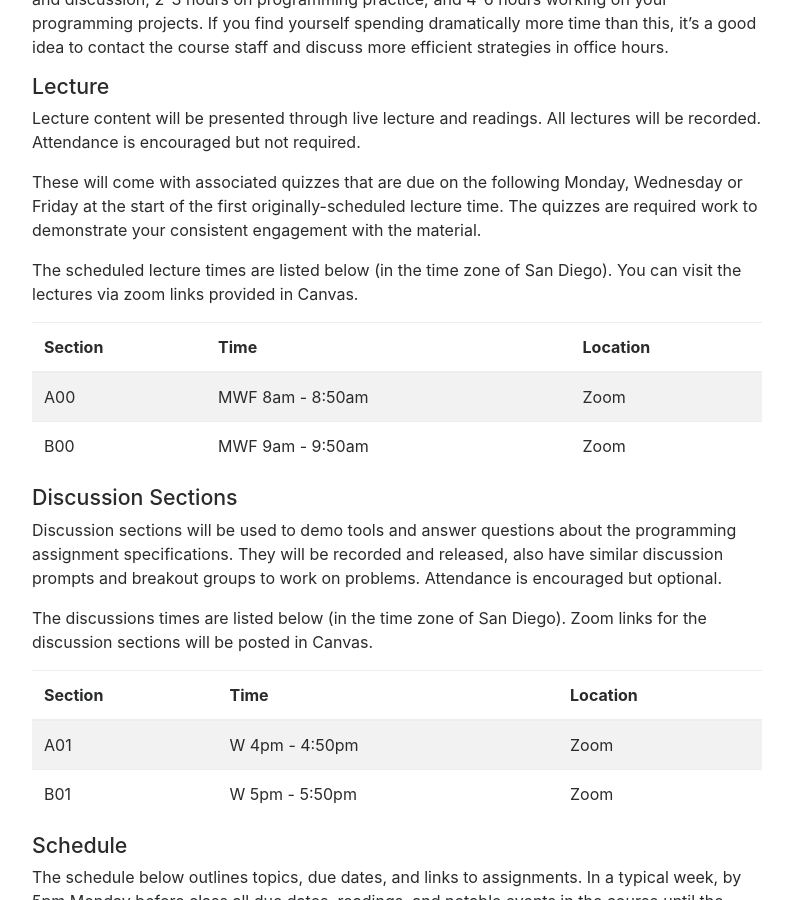
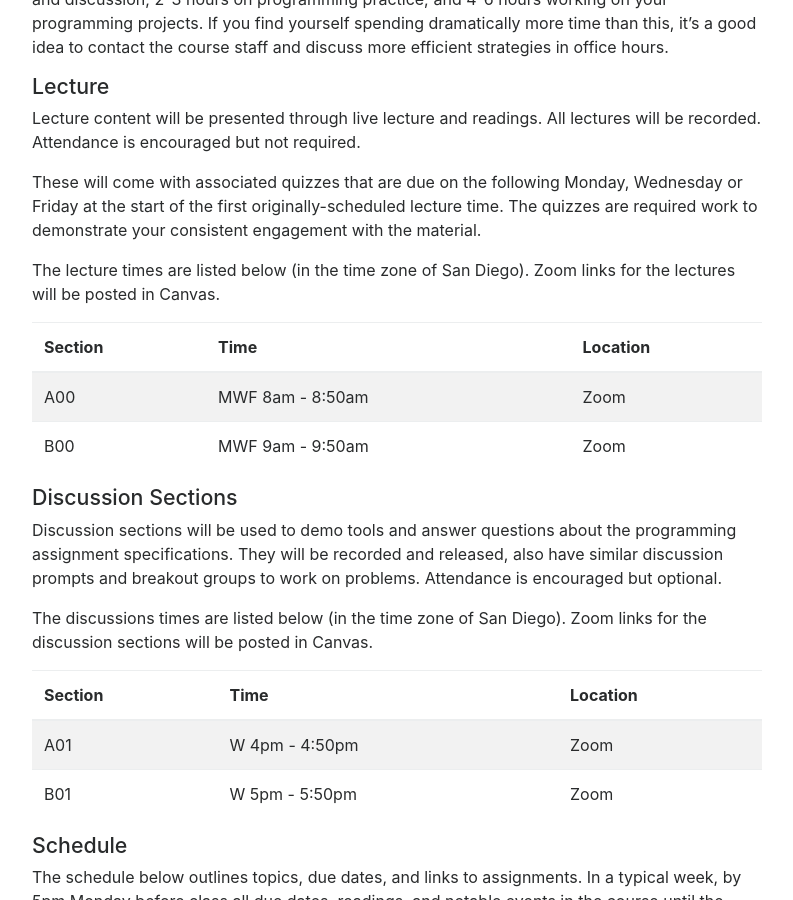
Before and after one commit to ucsd-cse11-sp21/ucsd-cse11-sp21.github.io, a Jekyll site: the page built from index.md, in a window 1280 px wide and 900 px high, scrolled down 674 px. Shown: the whole window, without its empty margins (243-1036 px from the left). Built offline with Jekyll 4.4.1, drawn with Linux system fonts in a browser that asks for light colours; nearby versions of some CDN libraries.

Commit message:
Update index.md

```diff
--- a/index.md
+++ b/index.md
@@ -53,8 +53,8 @@ Monday, Wednesday or Friday at the start of the first originally-scheduled lectu
 quizzes are required work to demonstrate your consistent engagement with the
 material.
 
-The scheduled lecture times are listed below (in the time zone of San Diego).
-You can visit the lectures via zoom links provided in Canvas.
+The lecture times are listed below (in the time zone of San Diego).
+Zoom links for the lectures will be posted in Canvas.
 
 <table class="table table-striped">
 <thead>
```
